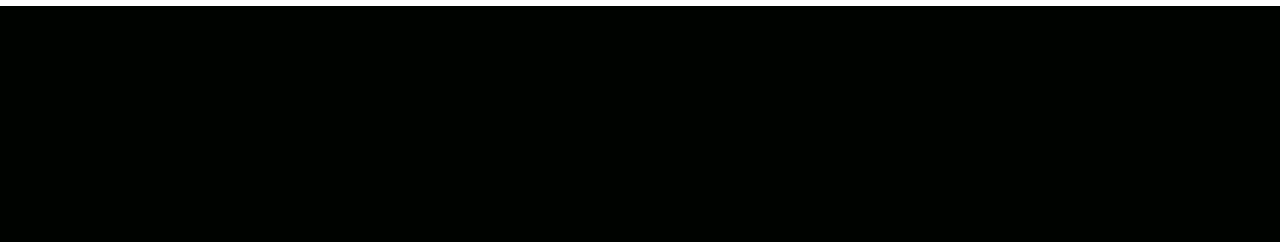
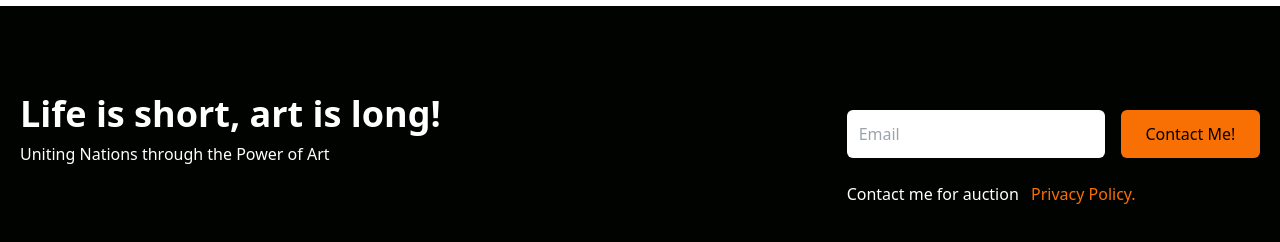
Before and after one commit to eliferkln/react-tailwind-art-gallery, a React (Create React App) app: page / in a window 1280 px wide. Shown: the part 1329-1571 px from the top of the page. Before the commit the page ends 1335 px from the top, so only its background shows below. Built offline with nearby package versions, Linux system fonts and the light colour scheme.

Commit message:
feat: Newsletter component

```diff
--- a/src/App.js
+++ b/src/App.js
@@ -1,6 +1,7 @@
 import React from 'react';
 import Experience from './components/Experience';
 import Navbar from './components/Navbar';
+import Newsletter from './components/Newsletter';
 import Slider from './components/Slider';
 
 
@@ -10,6 +11,8 @@
       <Navbar />
       <Slider />
       <Experience />
+      <Newsletter />
+
     </div>
   );
 }
--- /dev/null
+++ b/src/components/Newsletter.jsx
@@ -0,0 +1,34 @@
+import React from 'react';
+
+const Newsletter = () => {
+  return (
+    <div className='w-full py-16 text-white px-4'>
+      <div className='max-w-[1240px] mx-auto grid lg:grid-cols-3'>
+        <div className='lg:col-span-2 my-4'>
+          <h1 className='md:text-4xl sm:text-3xl text-2xl font-bold py-2 hover:text-blue-400'>
+            Life is short, art is long!
+          </h1>
+          <p>Uniting Nations through the Power of Art</p>
+        </div>
+        <div className='my-4'>
+          <div className='flex flex-col sm:flex-row items-center justify-between w-full'>
+            <input
+              className='p-3 flex w-full rounded-md text-black'
+              type='email'
+              placeholder='Email'
+            />
+            <button className='bg-[#F86F03] text-black rounded-md font-medium w-[200px] ml-4 my-6 px-6 py-3 hover:text-white'>
+           Contact Me!
+            </button>
+          </div>
+          <p>
+            Contact me for auction{' '}
+            <span className='text-[#F86F03] px-2'>Privacy Policy.</span>
+          </p>
+        </div>
+      </div>
+    </div>
+  );
+};
+
+export default Newsletter;
```
